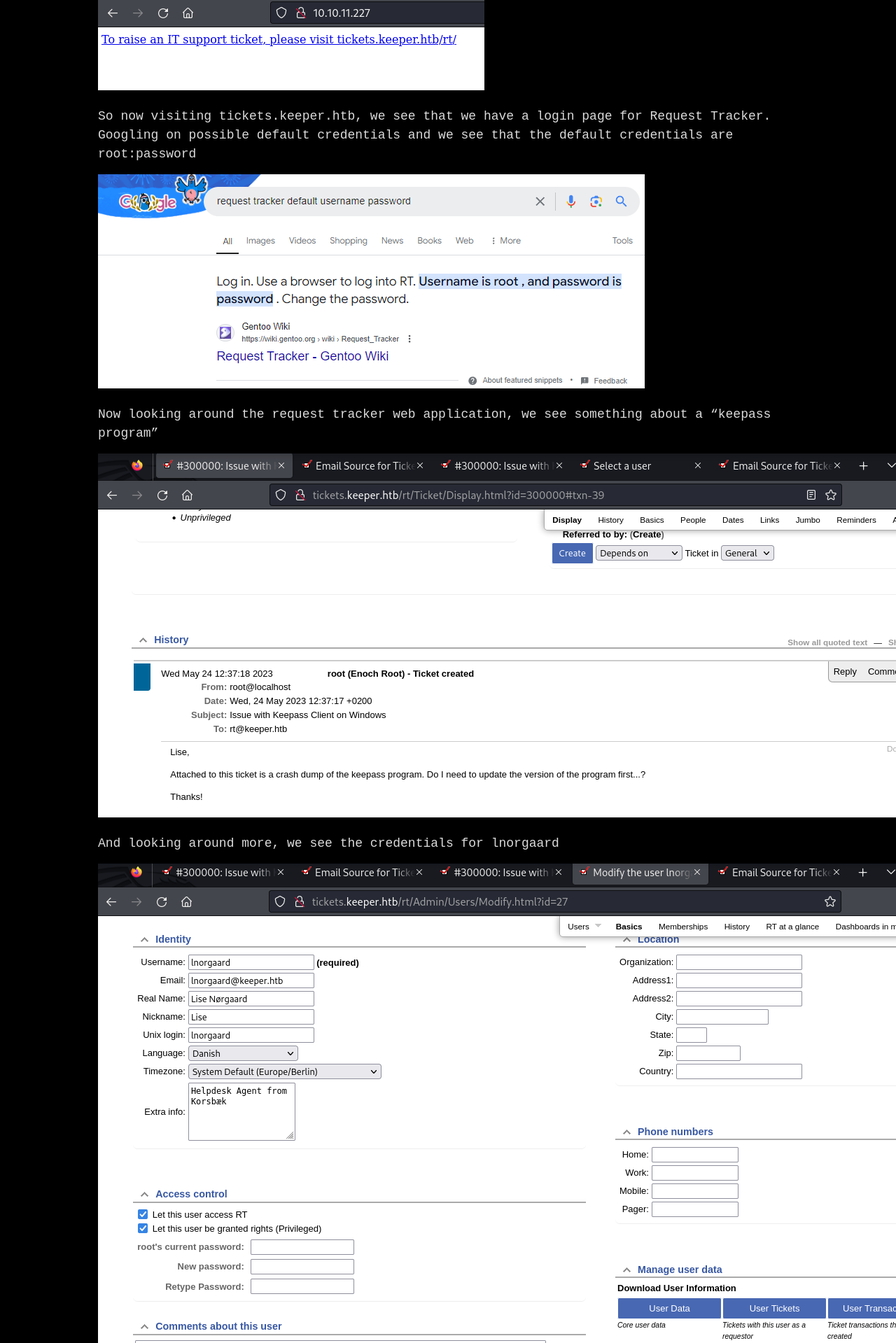
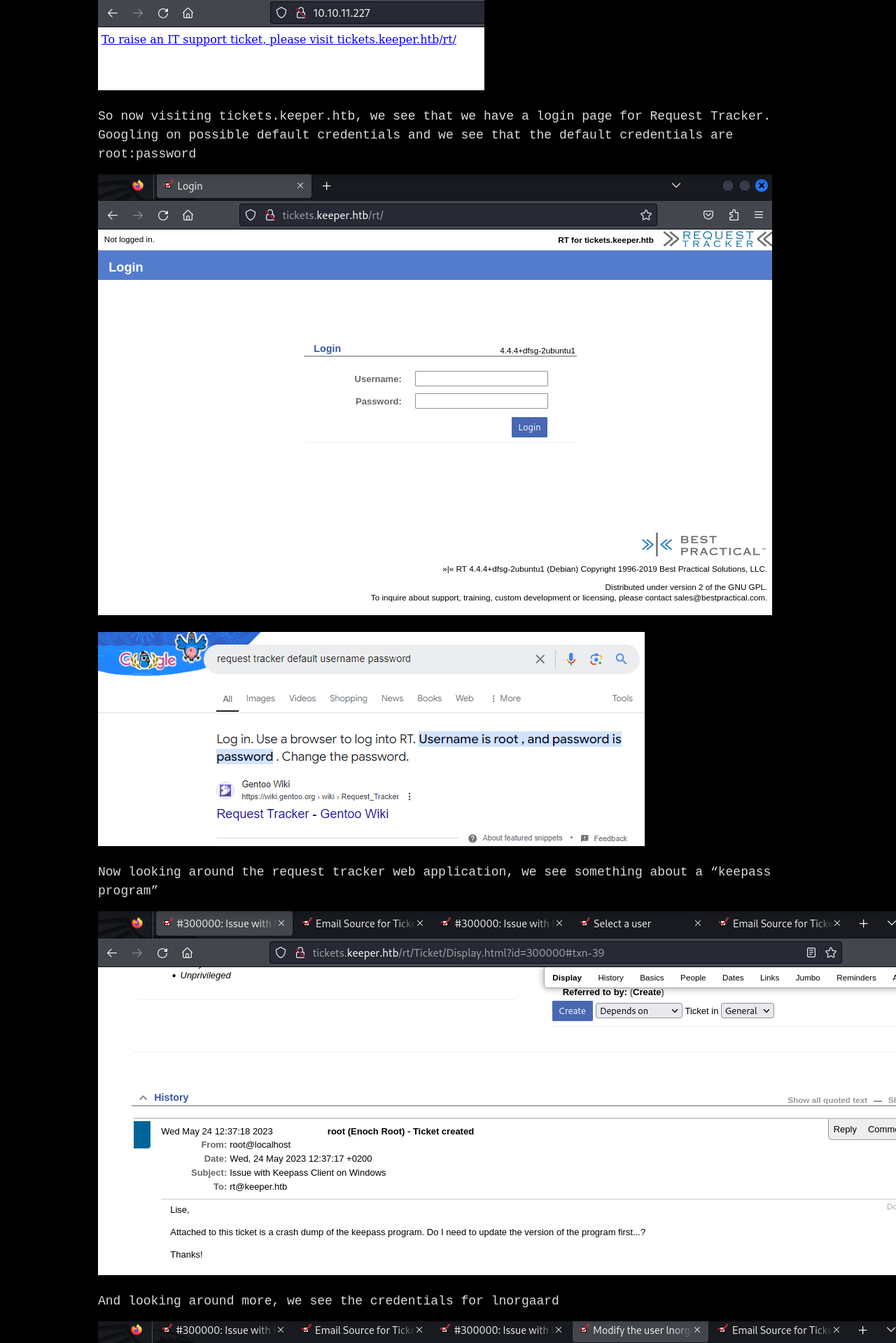
Before and after one commit to zw1tt3r1on/zw1tt3r1on.github.io, a Jekyll site: the page built from _posts/2024-07-31-htb-keeper.markdown, in a window 1280 px wide. Shown: the part 872-2791 px from the top of the page at 70% size. Built offline with Jekyll 4.4.1, drawn with Linux system fonts in a browser that asks for light colours.

Commit message:
update htb keeper

```diff
--- a/_posts/2024-07-31-htb-keeper.markdown
+++ b/_posts/2024-07-31-htb-keeper.markdown
@@ -40,6 +40,8 @@ Seeing that only port 22 and 80 are open, this means we would highly likely be e
 
 So now visiting tickets.keeper.htb, we see that we have a login page for Request Tracker. Googling on possible default credentials and we see that the default credentials are root:password
 
+![alt text](/assets/uploads/htb-keeper/image-9.png)
+
 ![alt text](/assets/uploads/htb-keeper/image-1.png)
 
 Now looking around the request tracker web application, we see something about a "keepass program"
@@ -78,8 +80,6 @@ So let us now open this file using keepass and enter "rødgrød med fløde" as t
 
 Looking further, we see some putty ssh key for the root user, maybe this would work... So let us just copy this and save as a ppk file and use configure putty to connect to the machine using the ssh key
 
-![](/assets/uploads/htb-keeper/image-9.png)
-
 ![alt text](/assets/uploads/htb-keeper/image-10.png)
 
 ![alt text](/assets/uploads/htb-keeper/image-11.png)
```
Also changed, not shown: assets/uploads/htb-keeper/image-9.png.
